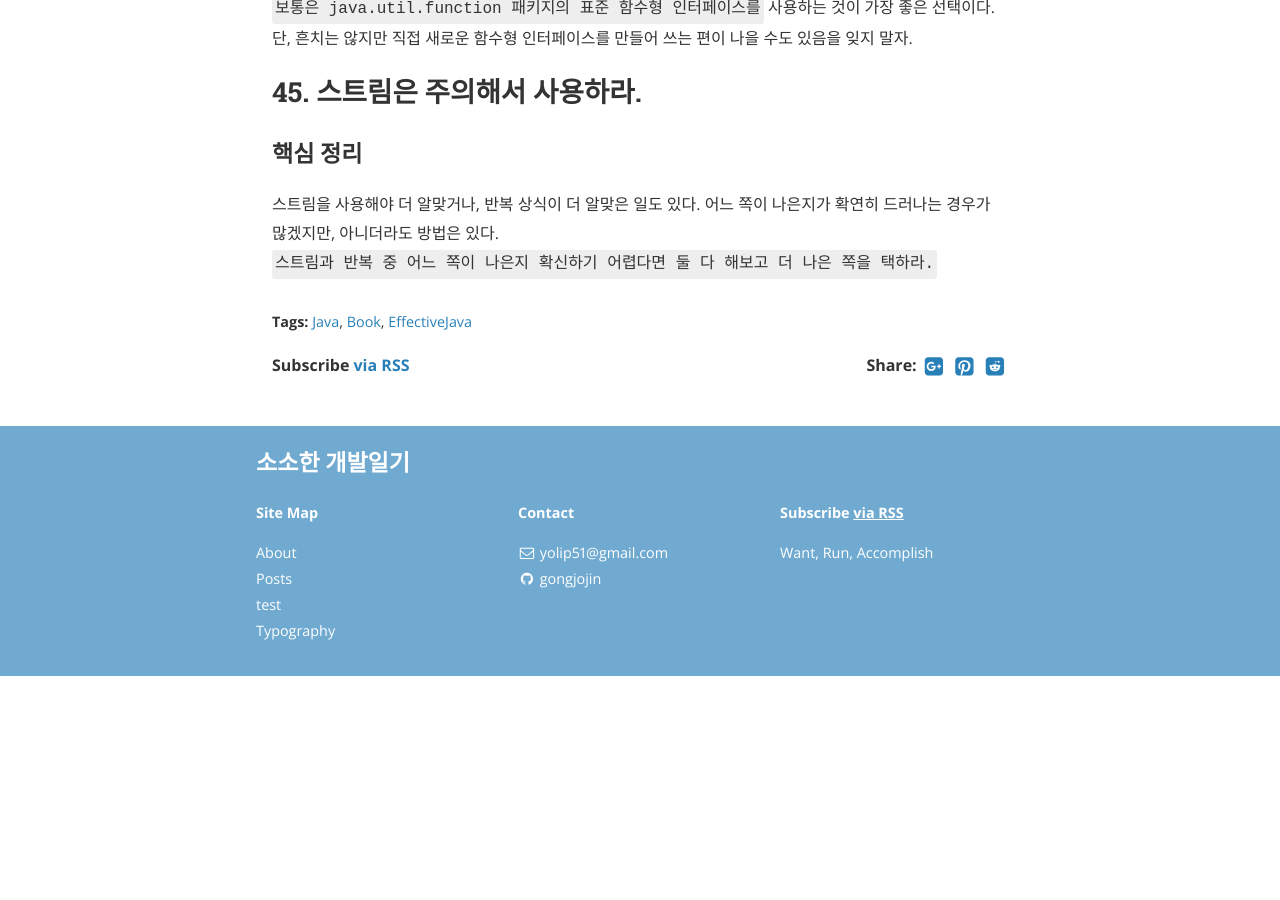
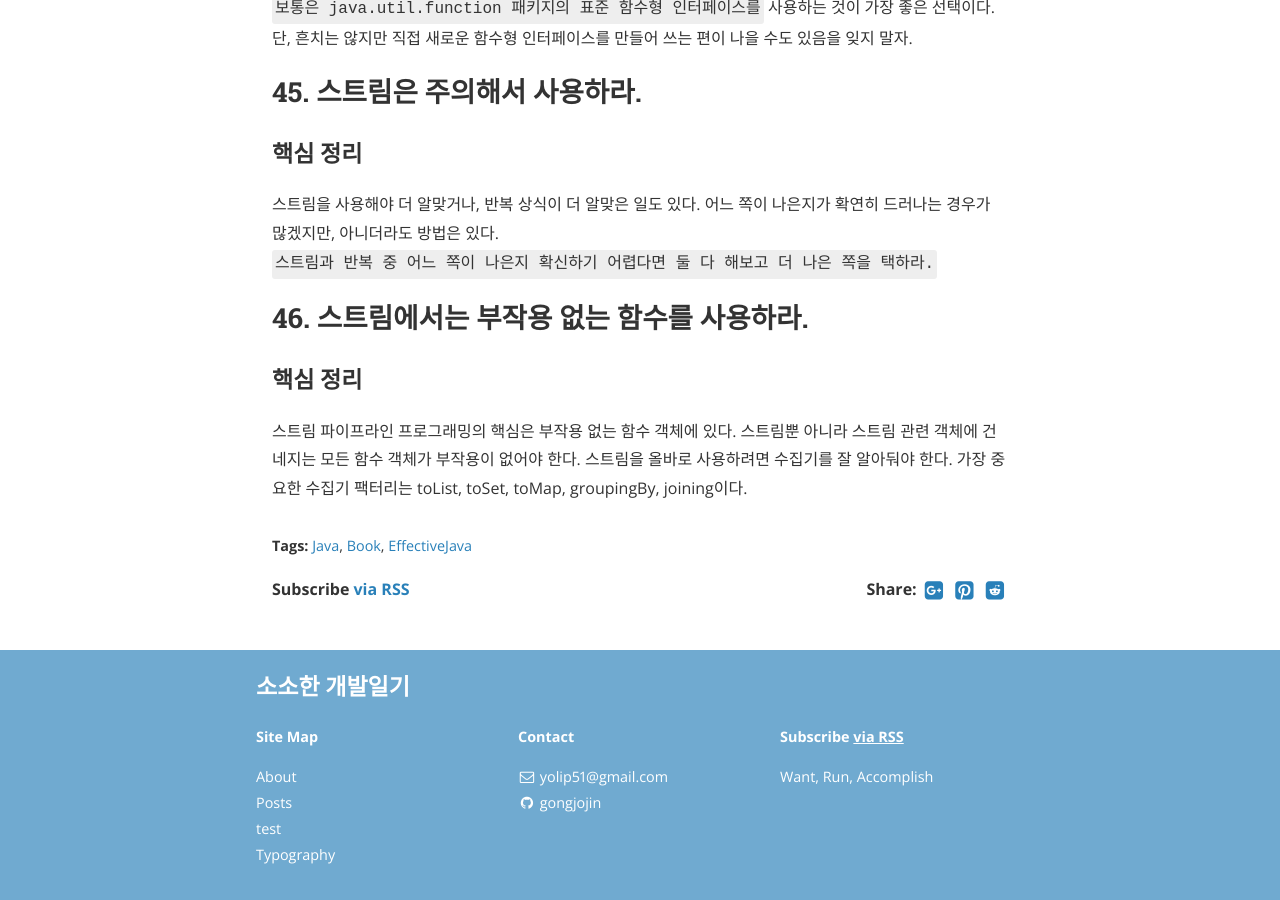
Before and after one commit to gonghojin/gonghojin.github.io, a Jekyll site: the page built from _posts/book/java/effectiveJava/2019-10-27-effectiveJava.md, in a window 1280 px wide and 900 px high, scrolled down 1383 px. Built offline with Jekyll 4.4.1, drawn with Linux system fonts in a browser that asks for light colours; nearby versions of some CDN libraries; comment, search, counter and statistics services are not loaded; before the commit the page ends 2059 px from its top, so only the background shows below that.

Commit message:
Add: 이펙티브자바_46_스트림에서는 부작용 없는 함수를 사용하라.

```diff
--- a/_posts/book/java/effectiveJava/2019-10-27-effectiveJava.md
+++ b/_posts/book/java/effectiveJava/2019-10-27-effectiveJava.md
@@ -30,3 +30,9 @@ cover:  "/assets/instacode.png"
 ### 핵심 정리
 스트림을 사용해야 더 알맞거나, 반복 상식이 더 알맞은 일도 있다. 어느 쪽이 나은지가 확연히 드러나는 경우가 많겠지만, 아니더라도 방법은 있다.
 `스트림과 반복 중 어느 쪽이 나은지 확신하기 어렵다면 둘 다 해보고 더 나은 쪽을 택하라.`
+
+## 46. 스트림에서는 부작용 없는 함수를 사용하라.
+### 핵심 정리
+스트림 파이프라인 프로그래밍의 핵심은 부작용 없는 함수 객체에 있다. 스트림뿐 아니라 스트림 관련 객체에 건네지는 모든 함수 객체가 부작용이 없어야 한다.
+스트림을 올바로 사용하려면 수집기를 잘 알아둬야 한다.
+가장 중요한 수집기 팩터리는 toList, toSet, toMap, groupingBy, joining이다.
```
